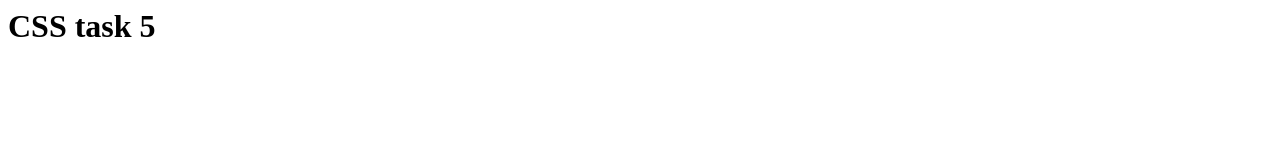
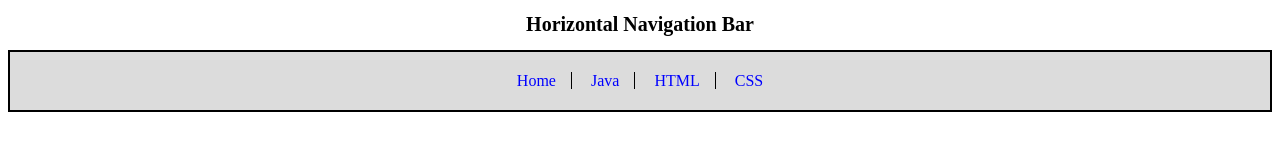
Before and after one commit to AnnySingh/MERN-CSS-5, a plain HTML site: page index.html in a window 1280 px wide. Drawn offline with Linux system fonts and the light colour scheme.

Commit message:
second commit

```diff
--- a/index.html
+++ b/index.html
@@ -1,10 +1,17 @@
-<html>
 <!DOCTYPE html>
 <html>
 <head>
-      <title>CSS Task 5</title>
+  <link rel="stylesheet" type="text/css" href="styles.css">
 </head>
 <body>
-      <h1>CSS task 5</h1>
+  <h1>Horizontal Navigation Bar</h1>
+  <nav>
+    <ul>
+      <li><a href="#">Home</a></li>
+      <li><a href="#">Java</a></li>
+      <li><a href="#">HTML</a></li>
+      <li><a href="#">CSS</a></li>
+    </ul>
+  </nav>
 </body>
 </html>
--- /dev/null
+++ b/styles.css
@@ -0,0 +1,34 @@
+h1 {
+  text-align: center; /* Center the heading */
+  font-size: 20px; /* Adjust the font size as desired */
+}
+
+nav {
+  background-color: #DCDCDC;
+  text-align: center; /* Center the navigation bar */
+  padding: 10px; /* Add padding to create space between the border and the navigation bar */
+  border: 2px solid black; /* Add a black border around the navigation bar */
+}
+
+nav ul {
+  list-style-type: none;
+  margin: 0;
+  padding: 0;
+  display: inline-block; /* Make the navigation bar centered */
+}
+
+nav ul li {
+  display: inline;
+  border-right: 1px solid black; /* Add right border to separate the options */
+}
+
+nav ul li:last-child {
+  border-right: none; /* Remove the right border from the last option */
+}
+
+nav ul li a {
+  display: inline-block;
+  padding: 10px 15px; /* Adjust the padding values to control the size of the navigation bar */
+  color: blue;
+  text-decoration: none;
+}
```
Lines whose indentation alone changed are shown as unchanged.
